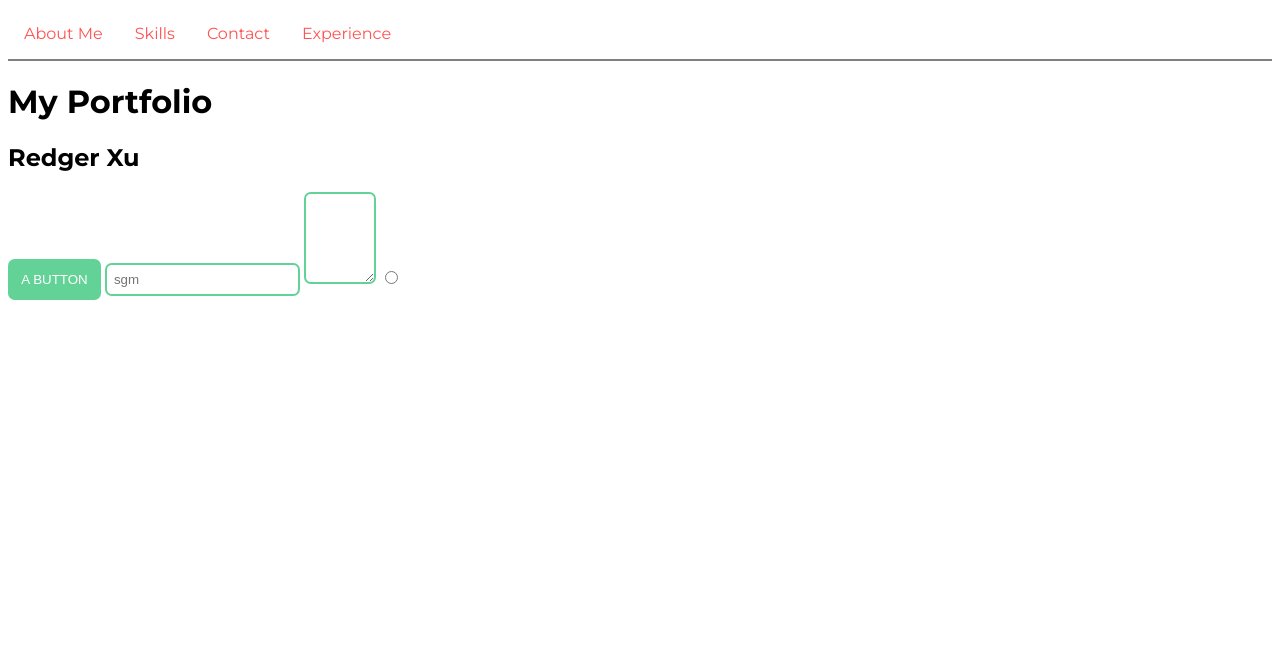
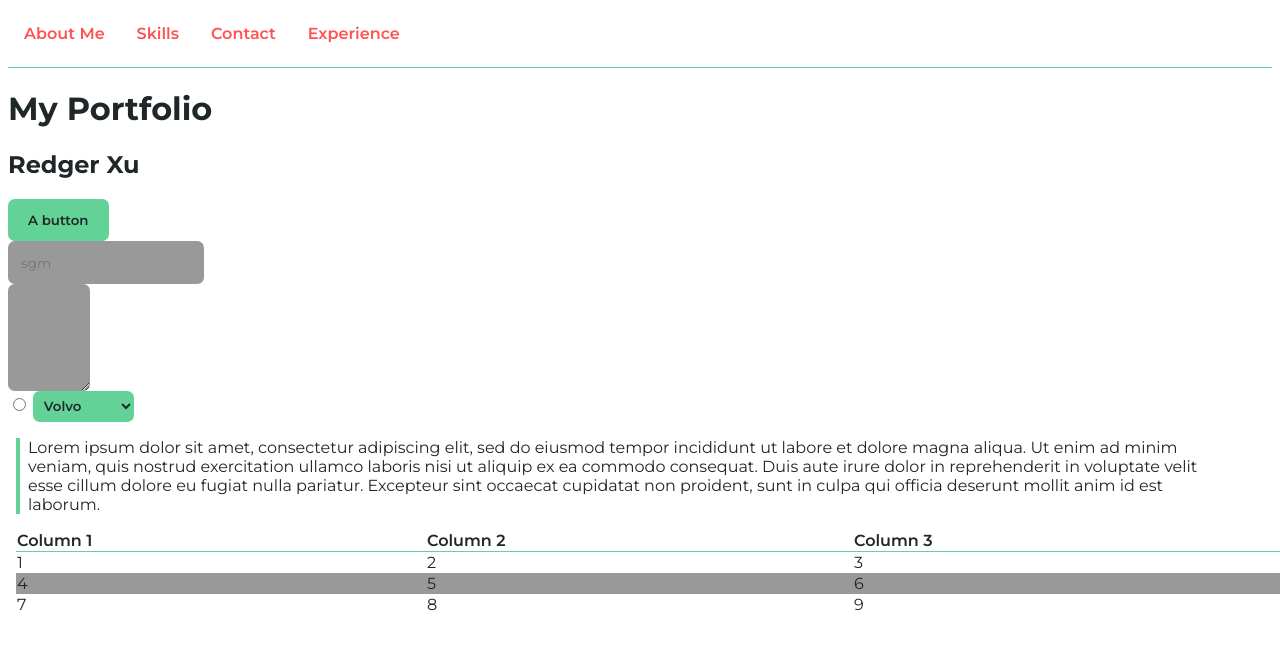
Before and after one commit to regarager/regarager.github.io, a plain HTML site: page index.html in a window 1280 px wide. Drawn offline with Linux system fonts and the light colour scheme.

Commit message:
more styles

```diff
--- a/index.html
+++ b/index.html
@@ -10,13 +10,56 @@
       <div class="cell"><a>Contact</a></div>
       <div class="cell"><a>Experience</a></div>
     </div>
+    <hr />
 
     <h1>My Portfolio</h1>
     <h2>Redger Xu</h2>
-    <button>a button</button>
+    <button>A button</button>
+    <br />
     <input type="text" placeholder="sgm" />
     <textarea rows="5" cols="5"></textarea>
     <input type="radio" />
+    <select name="cars" id="cars">
+      <option value="volvo">Volvo</option>
+      <option value="saab">Saab</option>
+      <option value="mercedes">Mercedes</option>
+      <option value="audi">Audi</option>
+    </select>
+
+    <blockquote>
+      Lorem ipsum dolor sit amet, consectetur adipiscing elit, sed do eiusmod
+      tempor incididunt ut labore et dolore magna aliqua. Ut enim ad minim
+      veniam, quis nostrud exercitation ullamco laboris nisi ut aliquip ex ea
+      commodo consequat. Duis aute irure dolor in reprehenderit in voluptate
+      velit esse cillum dolore eu fugiat nulla pariatur. Excepteur sint occaecat
+      cupidatat non proident, sunt in culpa qui officia deserunt mollit anim id
+      est laborum.
+    </blockquote>
+
+    <table>
+      <thead>
+        <tr>
+          <td>Column 1</td>
+          <td>Column 2</td>
+          <td>Column 3</td>
+        </tr>
+      </thead>
+      <tr>
+        <td>1</td>
+        <td>2</td>
+        <td>3</td>
+      </tr>
+      <tr>
+        <td>4</td>
+        <td>5</td>
+        <td>6</td>
+      </tr>
+      <tr>
+        <td>7</td>
+        <td>8</td>
+        <td>9</td>
+      </tr>
+    </table>
   </body>
 
   <style>
@@ -24,7 +67,6 @@
       display: flex;
       flex: 1;
       flex-direction: row;
-      border-bottom: 2px solid gray;
     }
 
     .cell {
--- a/theme.css
+++ b/theme.css
@@ -1,17 +1,18 @@
-@import url("https://fonts.googleapis.com/css2?family=Montserrat:ital,wght@0,100..900;1,100..900&display=swap");
+@import url("https://fonts.googleapis.com/css2?family=Montserrat:ital,wght@0,100..900;1,100..900&family=Open+Sans:ital,wght@0,300..800;1,300..800&display=swap");
 
 :root {
-  font-family: "Montserrat", sans-serif;
   --black: #202729;
   --white: #ffffff;
   --spearmint: #63d297;
-  --spearmint-muted: #4ba173;
+  --spearmint-dark: #4ba173;
   --red: #ff5252;
   --yellow: #fff176;
   --gray1: #353744;
   --gray2: #424242;
   --gray3: #616161;
   --gray4: #999999;
+
+  --blue: #4a86e8;
 }
 
 @media (prefers-color-scheme: dark) {
@@ -19,36 +20,117 @@
     --bg: var(--black);
     --text: var(--white);
   }
+
+  input,
+  textarea {
+    background-color: var(--gray1);
+  }
 }
 
-@media (prefers-color-scheme: white) {
+@media (prefers-color-scheme: light) {
   :root {
     --bg: var(--white);
     --text: var(--black);
   }
+
+  input,
+  textarea {
+    background-color: var(--gray4);
+  }
+}
+
+:root {
+  background-color: var(--bg);
+}
+
+* {
+  color: var(--text);
+  font-family: "Montserrat", sans-serif;
+}
+
+button:hover,
+input:hover,
+textarea:hover {
+  box-shadow: 0 0 0 2px var(--spearmint);
+}
+
+button,
+select {
+  font-weight: 600;
 }
 
 button {
   background-color: var(--spearmint);
-  color: var(--white);
   border: 0;
-  padding: 1em;
+  padding: 1em 1.5em;
   border-radius: 0.5em;
-  text-transform: uppercase;
 }
 
 button:hover {
-  background-color: var(--spearmint-muted);
+  background-color: var(--spearmint-dark);
 }
 
 a,
 a:visited {
   color: var(--red);
+  font-weight: 600;
+}
+
+a:hover {
+  text-decoration: underline;
 }
 
 input[type="text"],
 textarea {
-  border: 2px solid var(--spearmint);
+  padding: 1em;
+  border-radius: 0.5em;
+  border: none;
+}
+
+textarea {
+  display: block;
+  margin-right: 0;
+  box-sizing: border-box;
+}
+
+select {
+  background-color: var(--spearmint);
+  border: 0;
   padding: 0.5em;
   border-radius: 0.5em;
 }
+
+blockquote {
+  border-left: 4px solid var(--spearmint);
+  margin-left: 0.5em;
+  padding-left: 0.5em;
+}
+
+hr {
+  background-color: var(--spearmint);
+  border: 0;
+  height: 1px;
+}
+
+table {
+  border-collapse: collapse;
+  width: 100%;
+  margin: 0.5em;
+}
+
+@media (prefers-color-scheme: dark) {
+  tr:nth-child(even) {
+    background-color: var(--gray1);
+  }
+}
+
+@media (prefers-color-scheme: light) {
+  tr:nth-child(even) {
+    background-color: var(--gray4);
+  }
+}
+
+thead {
+  font-weight: 600;
+  border-bottom: 1px solid var(--spearmint);
+}
```
